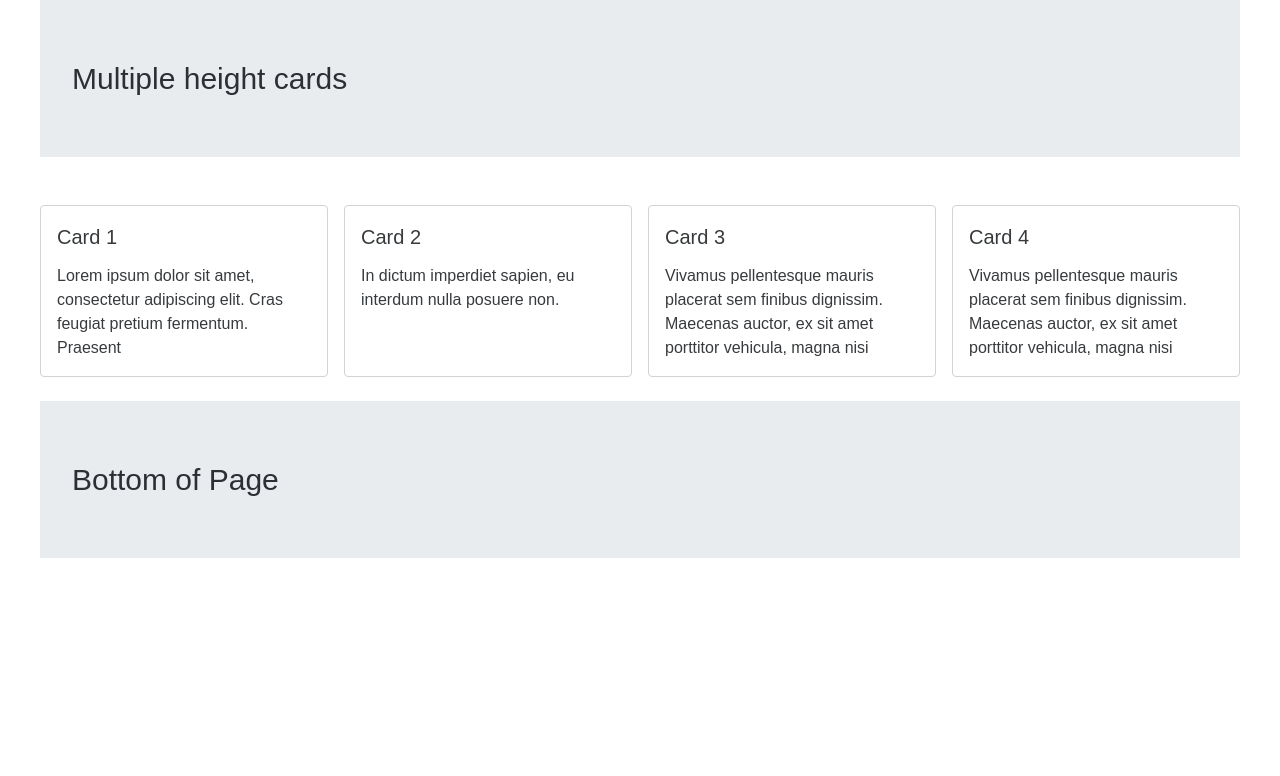
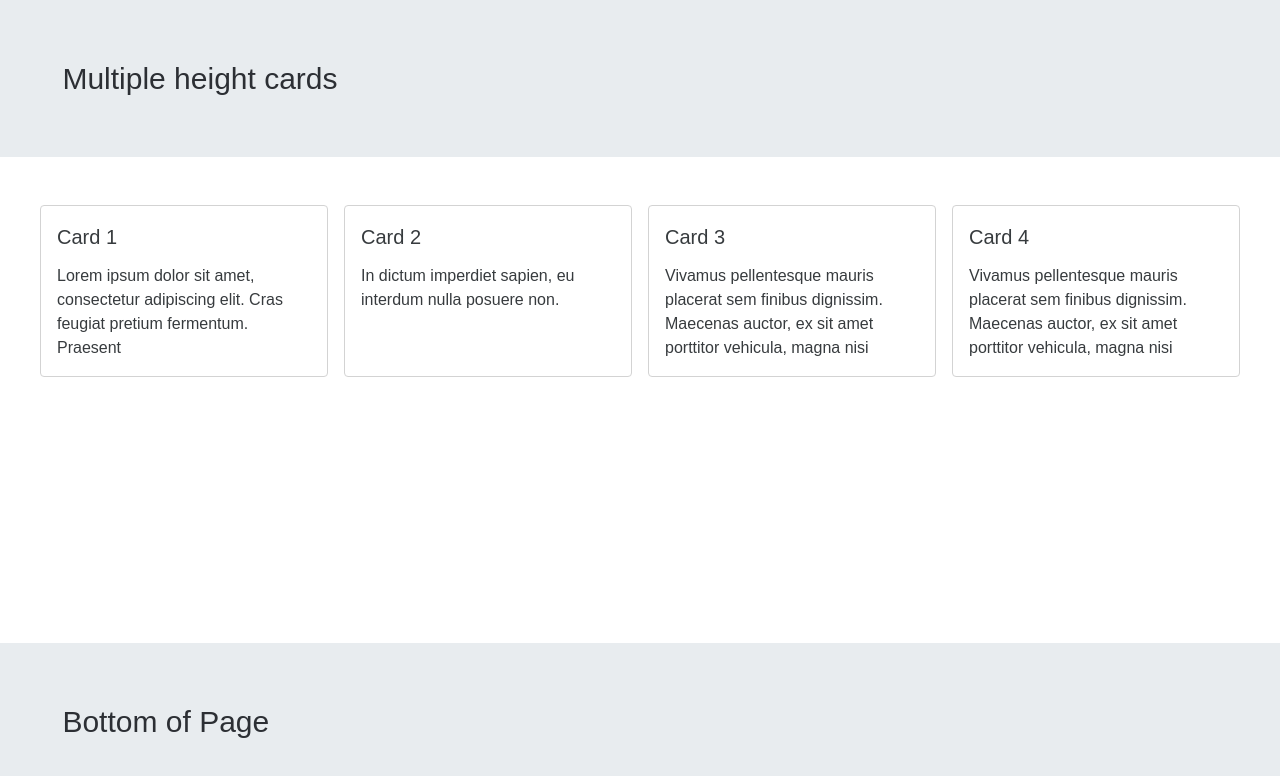
Before and after one commit to haider-ali-1/css-responsive-cards, a plain HTML site: page index.html in a window 1280 px wide. Drawn offline with Linux system fonts and the light colour scheme.

Commit message:
fix layout

```diff
--- a/index.html
+++ b/index.html
@@ -7,11 +7,13 @@
     <link rel="stylesheet" href="style.css" />
   </head>
   <body>
+    <header class="header">
       <div class="container">
-      <header>
         <p>Multiple height cards</p>
+      </div>
     </header>
     <main>
+      <div class="container">
         <section class="cards">
           <article class="card">
             <p class="card__title">Card 1</p>
@@ -41,10 +43,12 @@
             </p>
           </article>
         </section>
+      </div>
     </main>
     <footer>
+      <div class="container">
         <p>Bottom of Page</p>
+      </div>
     </footer>
-    </div>
   </body>
 </html>
--- a/style.css
+++ b/style.css
@@ -26,12 +26,18 @@ body {
   font-family: var(--font-family);
   background-color: var(--color-bg-body);
   line-height: 1.5;
+  display: flex;
+  flex-direction: column;
 }
 
 .container {
   max-width: 1200px;
-  width: 100%;
+  width: 95%;
   margin: 0 auto;
+}
+
+main {
+  flex: 1;
 }
 
 /* Header and Footer styles */
```
Lines whose indentation alone changed are shown as unchanged.
